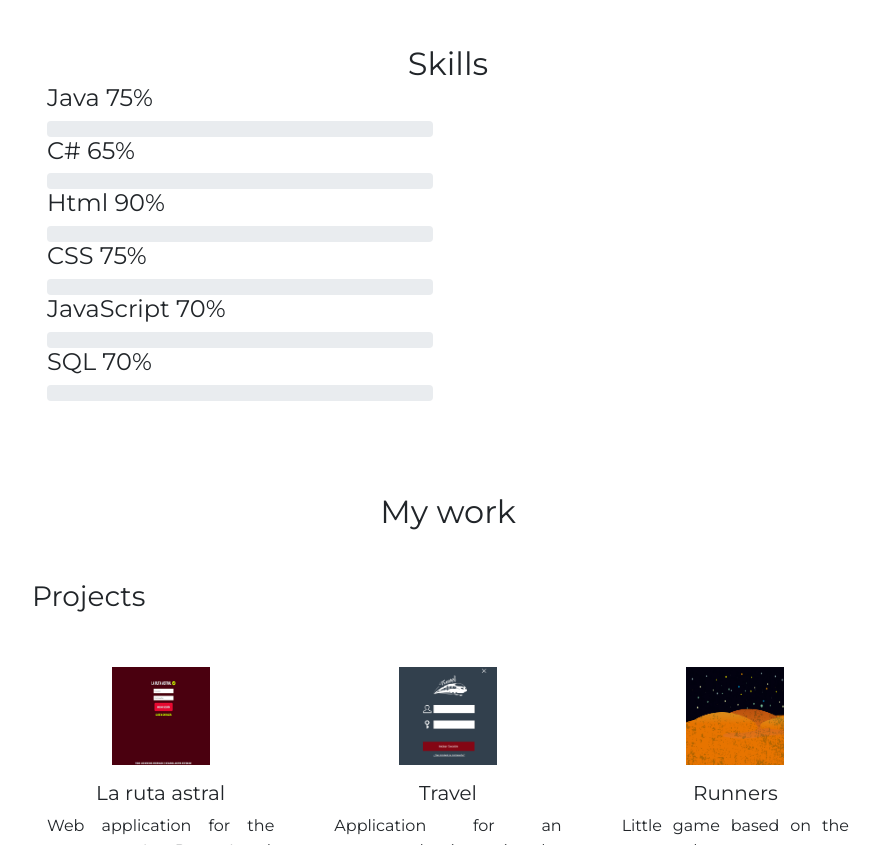
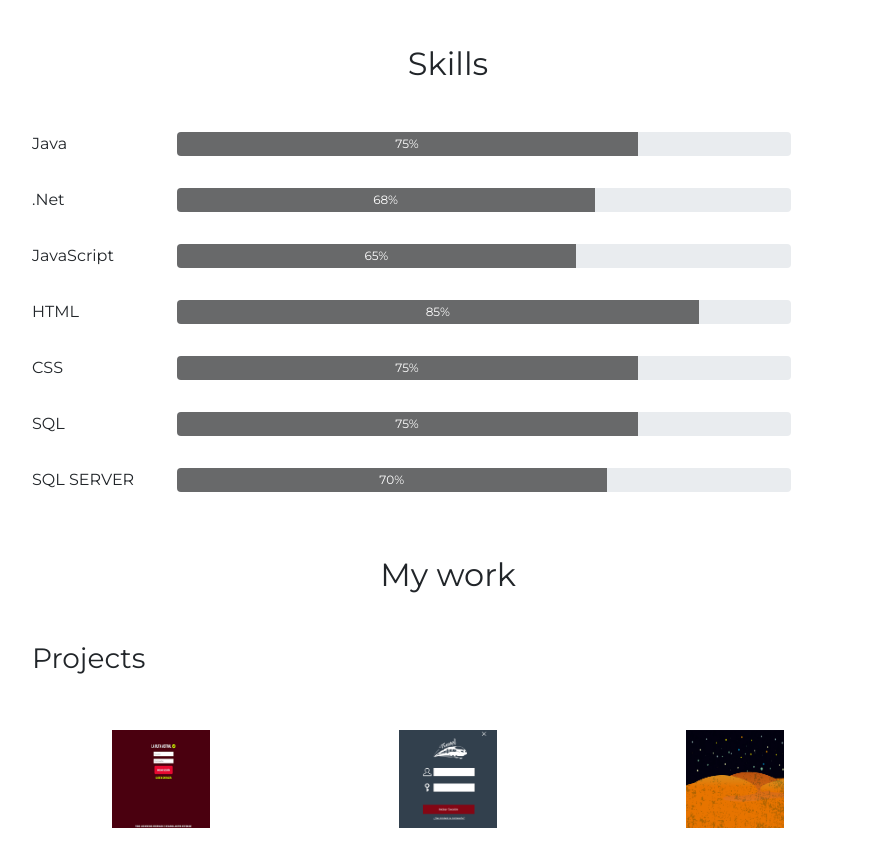
Before and after one commit to silviaga23/profile_web, a website: page index.html in a window 1280 px wide. Shown: the part 1113-1958 px from the top of the page, without its empty margins (192-1086 px from the left). Drawn offline with nearby package versions, Linux system fonts and the light colour scheme.

Commit message:
second commit

```diff
--- a/css/style.css
+++ b/css/style.css
@@ -283,7 +283,7 @@ span {
     text-align: center;
 }
 .article_item:hover{
-    box-shadow: 0px 10px 30px 0px rgba(78, 78, 78, 0.555);
+    box-shadow: 0px 10px 30px 0px #4e4e4e8e;
     border-color: #fff;
 }
 .article_item a{
@@ -293,3 +293,51 @@ span {
 .article_item img{
     padding: 1rem;
 }
+.progress{
+    width: 100%;
+    height: 1.5rem;
+}
+.progress-bar-1{
+    width: 75%;
+    background-color: #0303038e;
+}
+.progress-bar-2{
+    width: 68%;
+    background-color: #0303038e;
+}
+.progress-bar-3{
+    width: 65%;
+    background-color: #0303038e;
+}
+.progress-bar-4{
+    width: 85%;
+    background-color: #0303038e;
+}
+.progress-bar-5{
+    width: 75%;
+    background-color: #0303038e;
+}
+.progress-bar-6{
+    width: 75%;
+    background-color: #0303038e;
+}
+.progress-bar-7{
+    width: 70%;
+    background-color: #0303038e;
+}
+
+.skills_container .col-sm-9{
+    padding: 1rem;
+    box-sizing: border-box;
+}
+
+.container_three h2{
+    margin-bottom: 2rem;
+}
+.container_three h5{
+    text-align: initial;
+}
+.skills_container span{
+    display: inline-block;
+    margin-top: 1rem;
+}
--- a/index.html
+++ b/index.html
@@ -48,48 +48,66 @@
 		<section class="section_three" id="skills">
 			<div class="container container_three">
 				<h2>Skills</h2>
-				<div class="col-lg-6">
-					<div class="tools_expert">
-						<div class="skill_main">
-							<div class="skill_item">
-								<h4> Java <span class="counter">75</span>%</h4>
+				<div class="row skills_container">
+					<div class="col-sm-2">
+						<span>Java</span>
+					</div>
+					<div class="col-sm-9">
 						<div class="progress">
-									<div class="progress-bar" role="progressbar" aria-valuenow="75" aria-valuemin="0" aria-valuemax="100"></div>
+							<div class="progress-bar progress-bar-1" role="progressbar" aria-valuenow="35" aria-valuemin="0" aria-valuemax="100">75%</div>
 						</div>
 					</div>
-							<div class="skill_item">
-								<h4> C# <span class="counter">65</span>%</h4>
+					<div class="col-sm-2">
+						<span>.Net</span>
+					</div>
+					<div class="col-sm-9">
 						<div class="progress">
-									<div class="progress-bar" role="progressbar" aria-valuenow="65" aria-valuemin="0" aria-valuemax="100"></div>
+							<div class="progress-bar progress-bar-2" role="progressbar" aria-valuenow="35" aria-valuemin="0" aria-valuemax="100">68%</div>
 						</div>
 					</div>
-							<div class="skill_item">
-								<h4>Html <span class="counter">90</span>%</h4>
+					<div class="col-sm-2">
+						<span>JavaScript</span>
+					</div>
+					<div class="col-sm-9">
 						<div class="progress">
-								<div class="progress-bar" role="progressbar" aria-valuenow="90" aria-valuemin="0" aria-valuemax="100"></div>
+							<div class="progress-bar progress-bar-3" role="progressbar" aria-valuenow="35" aria-valuemin="0" aria-valuemax="100">65%</div>
 						</div>
 					</div>
-							<div class="skill_item">
-								<h4>CSS <span class="counter">75</span>%</h4>
+					<div class="col-sm-2">
+						<span>HTML</span>
+					</div>
+					<div class="col-sm-9">
 						<div class="progress">
-									<div class="progress-bar" role="progressbar" aria-valuenow="75" aria-valuemin="0" aria-valuemax="100"></div>
+							<div class="progress-bar progress-bar-4" role="progressbar" aria-valuenow="35" aria-valuemin="0" aria-valuemax="100">85%</div>
 						</div>
 					</div>
-							<div class="skill_item">
-								<h4>JavaScript <span class="counter">70</span>%</h4>
+					<div class="col-sm-2">
+						<span>CSS</span>
+					</div>
+					<div class="col-sm-9">
 						<div class="progress">
-									<div class="progress-bar" role="progressbar" aria-valuenow="70" aria-valuemin="0" aria-valuemax="100"></div>
+							<div class="progress-bar progress-bar-5" role="progressbar" aria-valuenow="35" aria-valuemin="0" aria-valuemax="100">75%</div>
 						</div>
 					</div>
-							<div class="skill_item">
-								<h4>SQL <span class="counter">70</span>%</h4>
+					<div class="col-sm-2">
+						<span>SQL</span>
+					</div>
+					<div class="col-sm-9">
 						<div class="progress">
-									<div class="progress-bar" role="progressbar" aria-valuenow="70" aria-valuemin="0" aria-valuemax="100"></div>
+							<div class="progress-bar progress-bar-6" role="progressbar" aria-valuenow="35" aria-valuemin="0" aria-valuemax="100">75%</div>
+						</div>
+					</div>
+					<div class="col-sm-2">
+						<span>SQL SERVER</span>
+					</div>
+					<div class="col-sm-9">
+						<div class="progress">
+							<div class="progress-bar progress-bar-7" role="progressbar" aria-valuenow="35" aria-valuemin="0" aria-valuemax="100">70%</div>
 						</div>
 					</div>
 				</div>
-					</div>
-				</div>
+
+
 			</div>
 		</section>
 		<section class="seccion_five" id="my-work">
```
Lines whose indentation alone changed are shown as unchanged.
